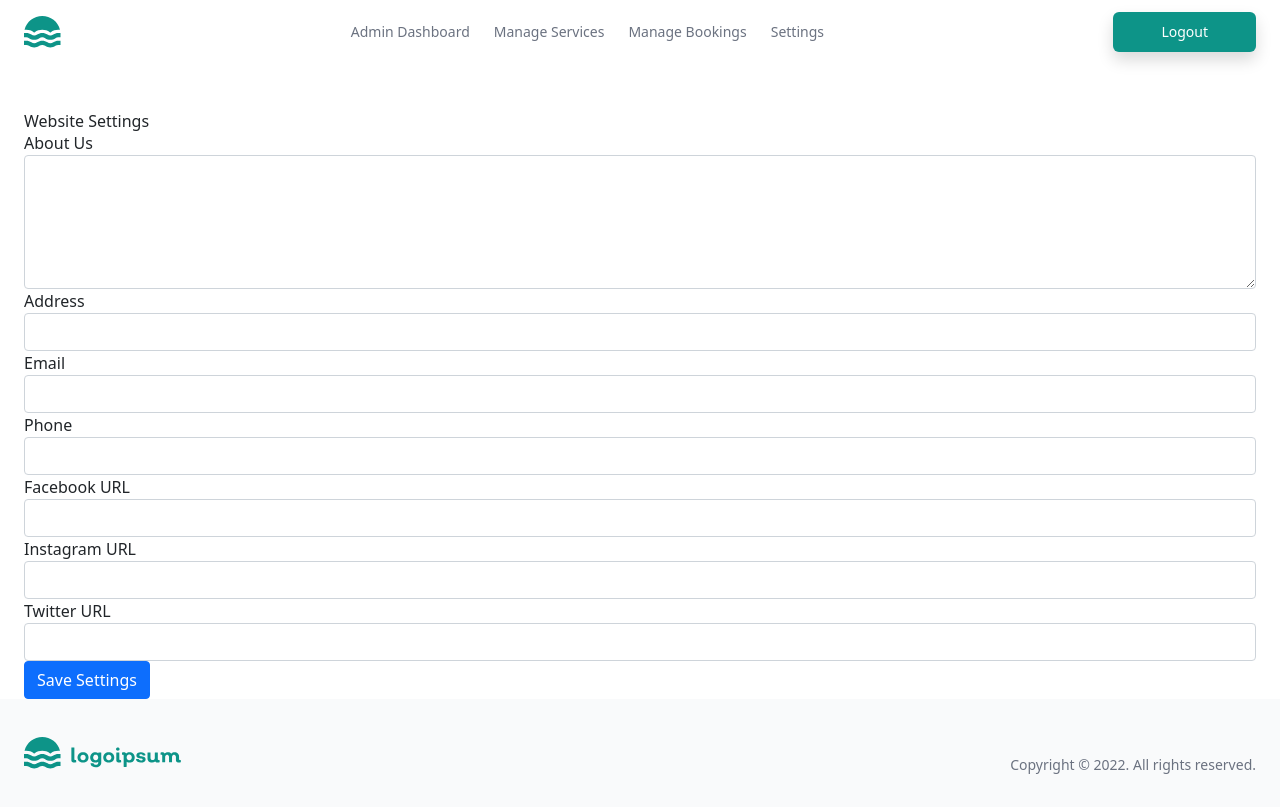
After one commit to johansyahdiaz/wedding-organizer-jewepe, a PHP site: page /admin/settings.php in a window 1280 px wide. The commit adds this page. Run offline with PHP 8.4, Linux system fonts and the light colour scheme; data that the repository does not hold is empty; some libraries are stand-ins or nearby versions.

Commit message:
add Fitur: update about page

```diff
--- a/admin/login_process.php
+++ b/admin/login_process.php
@@ -3,11 +3,10 @@ session_start();
 include('../includes/db_connection.php');
 
 if ($_SERVER["REQUEST_METHOD"] == "POST") {
-    // Bersihkan dan validasi input
+
     $username = $conn->real_escape_string($_POST['username']);
     $password = $_POST['password'];
 
-    // Siapkan dan eksekusi query untuk mengambil password hash dari database
     $sql = $conn->prepare("SELECT password FROM admins WHERE username=?");
     $sql->bind_param("s", $username);
     $sql->execute();
--- /dev/null
+++ b/admin/settings.php
@@ -0,0 +1,80 @@
+<?php
+include('../includes/db_connection.php');
+include('../includes/header_admin.php');
+
+// Fetch existing settings
+$sql = "SELECT * FROM website_settings WHERE id = 1";
+$result = $conn->query($sql);
+$settings = $result->fetch_assoc();
+
+// Handle form submission
+if ($_SERVER['REQUEST_METHOD'] == 'POST') {
+    $about_us = $_POST['about_us'];
+    $address = $_POST['address'];
+    $email = $_POST['email'];
+    $phone = $_POST['phone'];
+    $facebook_url = $_POST['facebook_url'];
+    $instagram_url = $_POST['instagram_url'];
+    $twitter_url = $_POST['twitter_url'];
+
+    if ($settings) {
+        // Update existing settings
+        $sql = "UPDATE website_settings SET
+                    about_us = '$about_us',
+                    address = '$address',
+                    email = '$email',
+                    phone = '$phone',
+                    facebook_url = '$facebook_url',
+                    instagram_url = '$instagram_url',
+                    twitter_url = '$twitter_url'
+                WHERE id = 1";
+    } else {
+        // Insert new settings
+        $sql = "INSERT INTO website_settings (about_us, address, email, phone, facebook_url, instagram_url, twitter_url)
+                VALUES ('$about_us', '$address', '$email', '$phone', '$facebook_url', '$instagram_url', '$twitter_url')";
+    }
+
+    if ($conn->query($sql) === TRUE) {
+        echo "<div class='alert alert-success'>Settings updated successfully.</div>";
+    } else {
+        echo "<div class='alert alert-danger'>Error updating settings: " . $conn->error . "</div>";
+    }
+}
+?>
+
+<main class="container mt-5">
+    <h1>Website Settings</h1>
+    <form method="POST">
+        <div class="form-group">
+            <label for="about_us">About Us</label>
+            <textarea class="form-control" id="about_us" name="about_us" rows="5"><?php echo $settings['about_us']; ?></textarea>
+        </div>
+        <div class="form-group">
+            <label for="address">Address</label>
+            <input type="text" class="form-control" id="address" name="address" value="<?php echo $settings['address']; ?>">
+        </div>
+        <div class="form-group">
+            <label for="email">Email</label>
+            <input type="email" class="form-control" id="email" name="email" value="<?php echo $settings['email']; ?>">
+        </div>
+        <div class="form-group">
+            <label for="phone">Phone</label>
+            <input type="text" class="form-control" id="phone" name="phone" value="<?php echo $settings['phone']; ?>">
+        </div>
+        <div class="form-group">
+            <label for="facebook_url">Facebook URL</label>
+            <input type="url" class="form-control" id="facebook_url" name="facebook_url" value="<?php echo $settings['facebook_url']; ?>">
+        </div>
+        <div class="form-group">
+            <label for="instagram_url">Instagram URL</label>
+            <input type="url" class="form-control" id="instagram_url" name="instagram_url" value="<?php echo $settings['instagram_url']; ?>">
+        </div>
+        <div class="form-group">
+            <label for="twitter_url">Twitter URL</label>
+            <input type="url" class="form-control" id="twitter_url" name="twitter_url" value="<?php echo $settings['twitter_url']; ?>">
+        </div>
+        <button type="submit" class="btn btn-primary">Save Settings</button>
+    </form>
+</main>
+
+<?php include('../includes/footer.php'); ?>
--- a/includes/header_admin.php
+++ b/includes/header_admin.php
@@ -49,6 +49,10 @@ include(__DIR__ . '/../includes/function.php');
               <a class="text-gray-500 transition hover:text-gray-500/75" href="<?php echo url('admin/bookings/index.php'); ?>">Manage Bookings </a>
             </li>
 
+            <li>
+              <a class="text-gray-500 transition hover:text-gray-500/75" href="<?php echo url('admin/settings.php'); ?>">Settings </a>
+            </li>
+
           </ul>
 
 
```
Also changed, not shown: about.php (+31 -5 lines).
